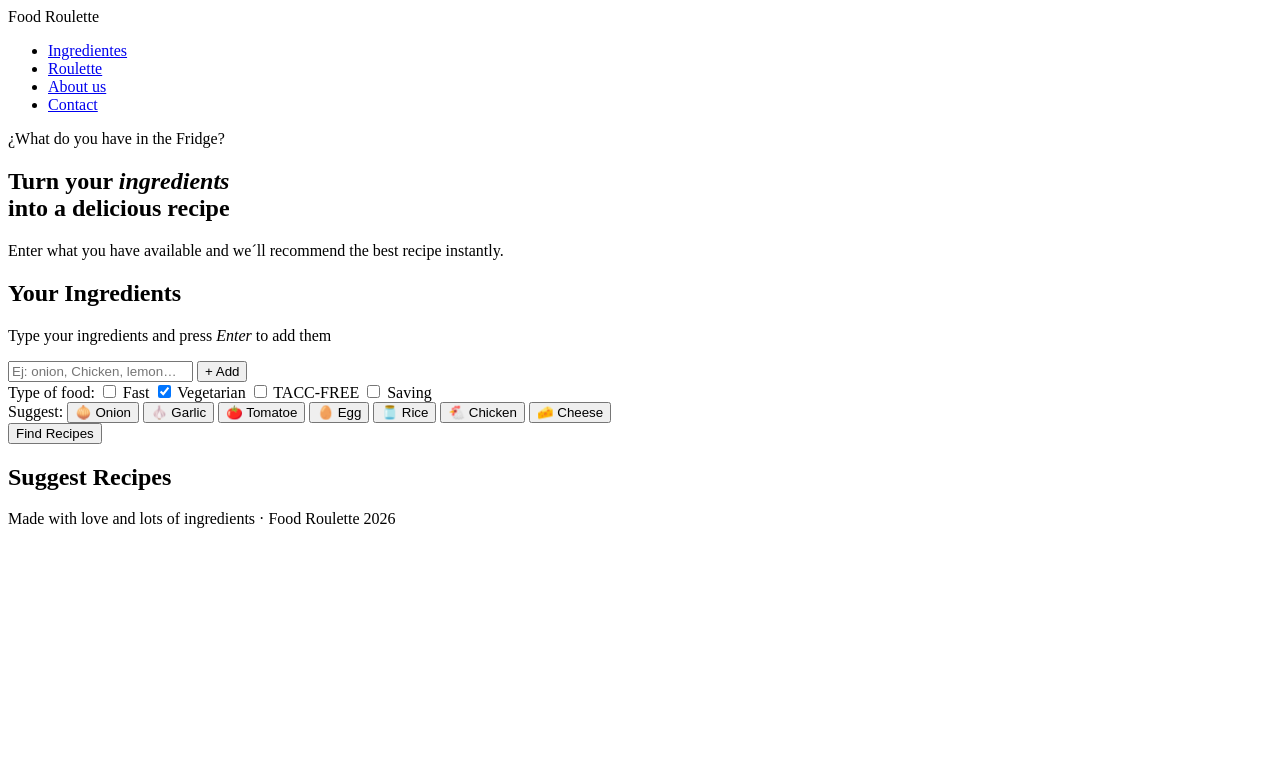
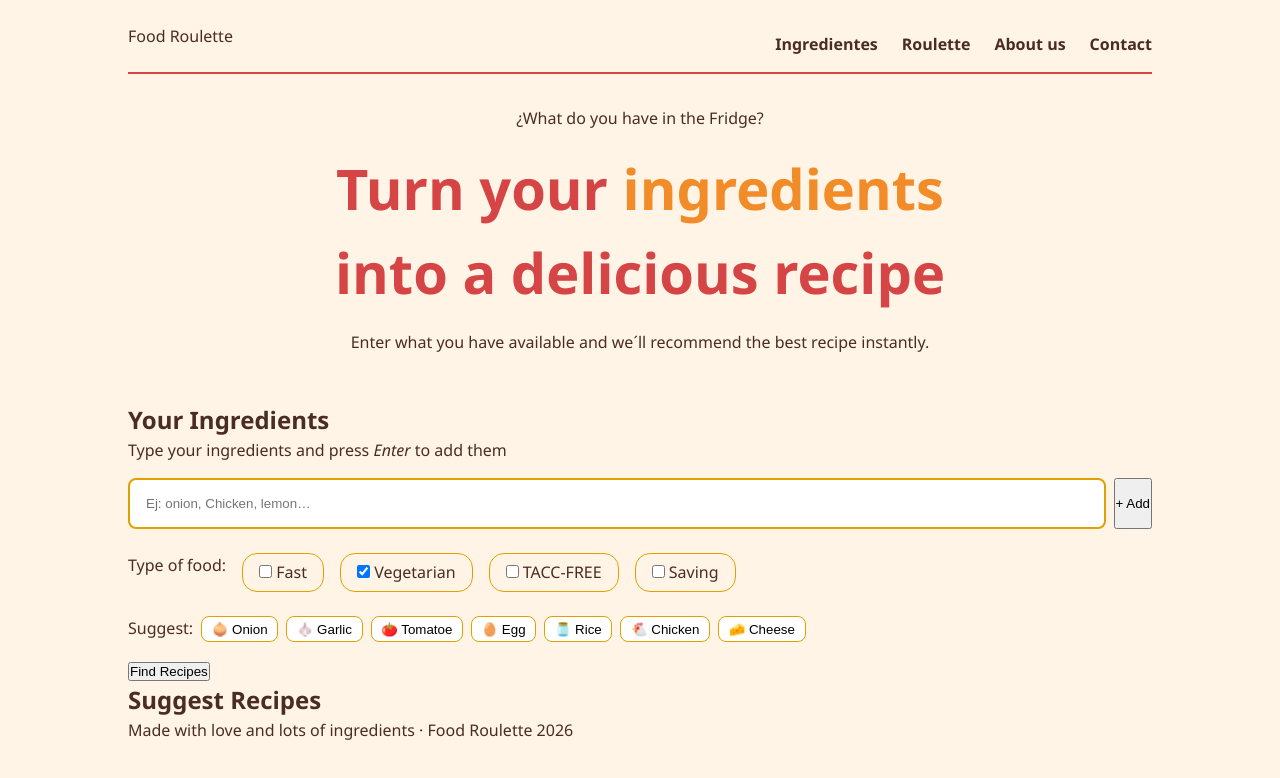
Before and after one commit to jluque-venturing/Project_Food-Roulette_IntegrarTec, a plain HTML site: page index.html in a window 1280 px wide. Drawn offline with Linux system fonts and the light colour scheme; the site is published under a folder, as on GitHub Pages, so addresses that start at the root find nothing.

Commit message:
feat: link roulette page from nav

```diff
--- a/index.html
+++ b/index.html
@@ -4,7 +4,7 @@
         <meta charset="UTF-8">
         <meta name="viewport" content="width=device-width, initial-scale=1.0">
         <title>Food Roulette</title>
-        <link rel="stylesheet" href="/css/style.css"">
+        <link rel="stylesheet" href="css/style.css">
     </head>
 
     <body>
@@ -13,7 +13,7 @@
                 <span class="">Food Roulette</span>
                 <ul class="nav-links">
                     <li><a href="#ingredients">Ingredientes</a></li>
-                    <li><a href="#roulette">Roulette</a></li>
+                    <li><a href="pages/roulette.html">Roulette</a></li>
                     <li><a href="#about us">About us</a></li>
                     <li><a href="#contact">Contact</a></li>
                 </ul>
```
